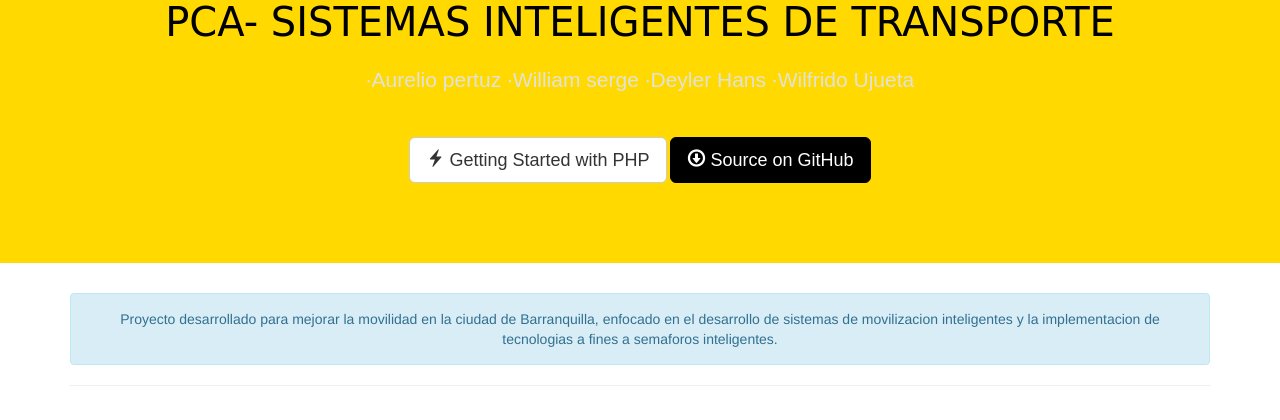
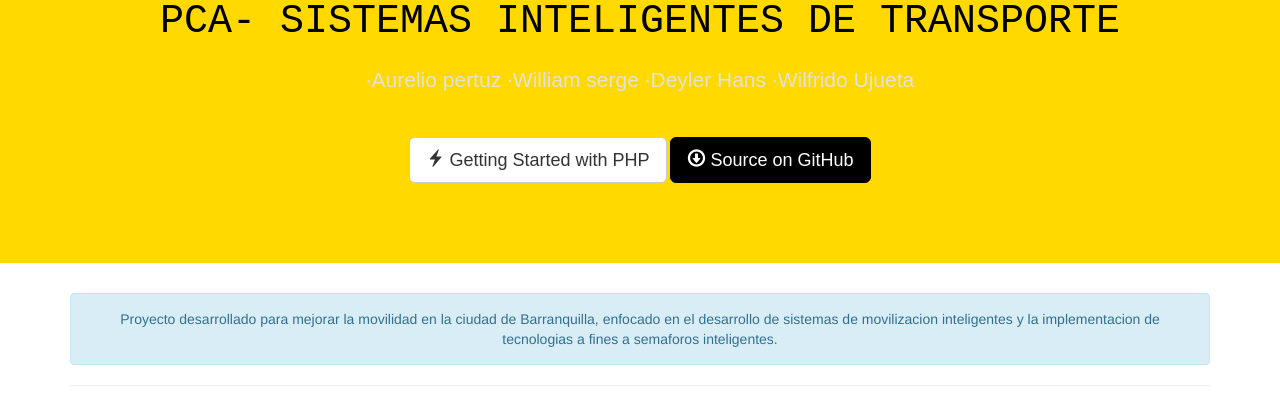
Before and after one commit to aureliopertuz1/pca-its, a PHP site: template web/views/index.twig in a window 1280 px wide. Shown: the part 319-739 px from the top of the page. Run offline with PHP 8.4, Linux system fonts and the light colour scheme; the template is opened without the code that fills it, so the values that code supplies are empty; some libraries are stand-ins or nearby versions.

Commit message:
Update main.css

```diff
--- a/web/stylesheets/main.css
+++ b/web/stylesheets/main.css
@@ -20,7 +20,7 @@
 }
 .jumbotron h1 {
   font-size: 40px;
-  font-family: cursive;
+  font-family: 'Courier New', Courier, monospace;
 }
 .navbar + .jumbotron {
   margin-top: -20px;
```
